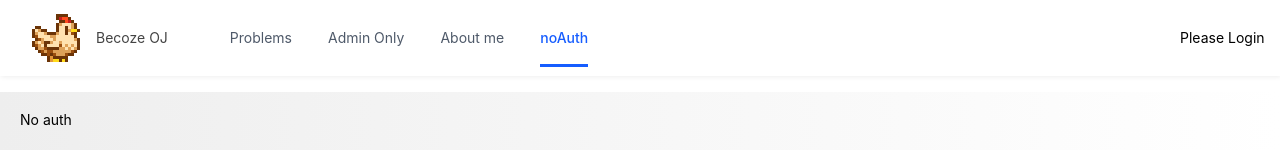
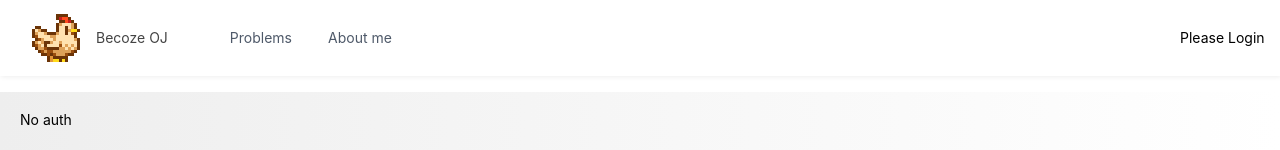
Before and after one commit to becoze/NickCode-Frontend, a Vue app: page /noAuth in a window 1280 px wide. Shown: the top 150 px of the page. Built offline with nearby package versions, Linux system fonts and the light colour scheme.

Commit message:
feat hide route

```diff
--- a/src/components/GlobalHeader.vue
+++ b/src/components/GlobalHeader.vue
@@ -16,7 +16,7 @@
             <div class="title">Becoze OJ</div>
           </div>
         </a-menu-item>
-        <a-menu-item v-for="item in routes" :key="item.path"
+        <a-menu-item v-for="item in visibleRoutes" :key="item.path"
           >{{ item.name }}
         </a-menu-item>
       </a-menu>
@@ -35,6 +35,15 @@ import { useStore } from "vuex";
 
 const router = useRouter();
 
+const visibleRoutes = routes.filter((item, index) => {
+  return !item.meta?.hideInMenu;
+  /*
+  if (item.meta?.hideInMenu) {
+    return false;
+  }
+  return true;
+   */
+});
 /**
  * Record and change the value of "current page (the selectedKeys)" on each page routing, to make the nav bar display match the page routing.
  */
--- a/src/router/routes.ts
+++ b/src/router/routes.ts
@@ -15,6 +15,7 @@ export const routes: Array<RouteRecordRaw> = [
     component: AdminView,
     meta: {
       access: "canAdmin", // canAdmin, (canUser)
+      hideInMenu: true,
     },
   },
   {
@@ -30,5 +31,8 @@ export const routes: Array<RouteRecordRaw> = [
     path: "/noAuth",
     name: "noAuth",
     component: NoAuthView,
+    meta: {
+      hideInMenu: true,
+    },
   },
 ];
```
